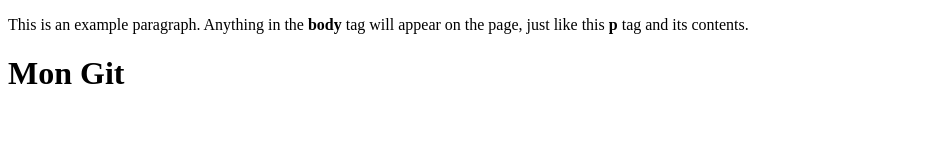
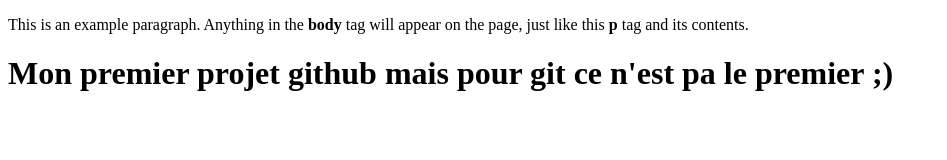
Before and after one commit to souhaibdjedidi/test_project, a plain HTML site: page index.html in a window 1280 px wide. Shown: the whole page, without its empty margins (0-947 px from the left). Drawn offline with Linux system fonts and the light colour scheme.

Commit message:
Maj index.html
Correction de la dernière description

```diff
--- a/index.html
+++ b/index.html
@@ -5,6 +5,6 @@
   </head>
   <body>
     <p>This is an example paragraph. Anything in the <strong>body</strong> tag will appear on the page, just like this <strong>p</strong> tag and its contents.</p>
-  <h1>Mon Git </h1>
+  <h1>Mon premier projet github mais pour git ce n'est pa le premier ;)</h1>
   </body>
 </html>
```
